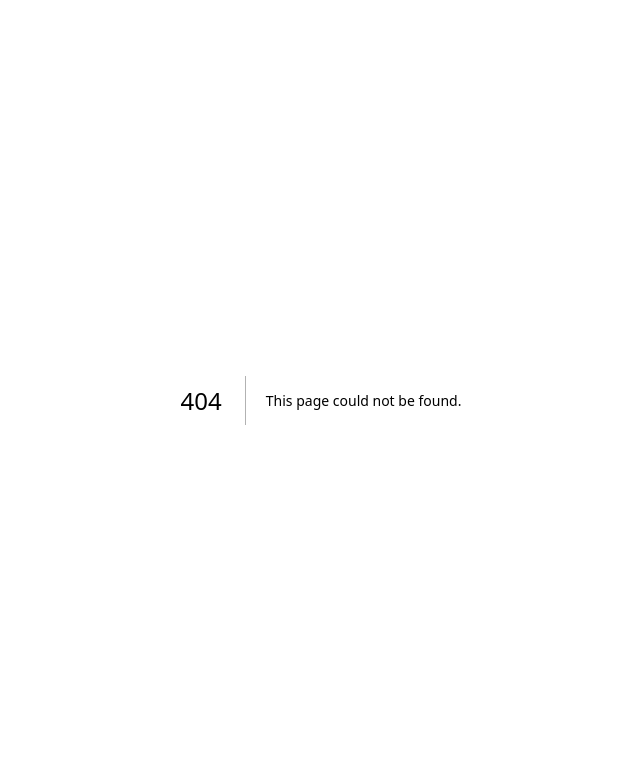
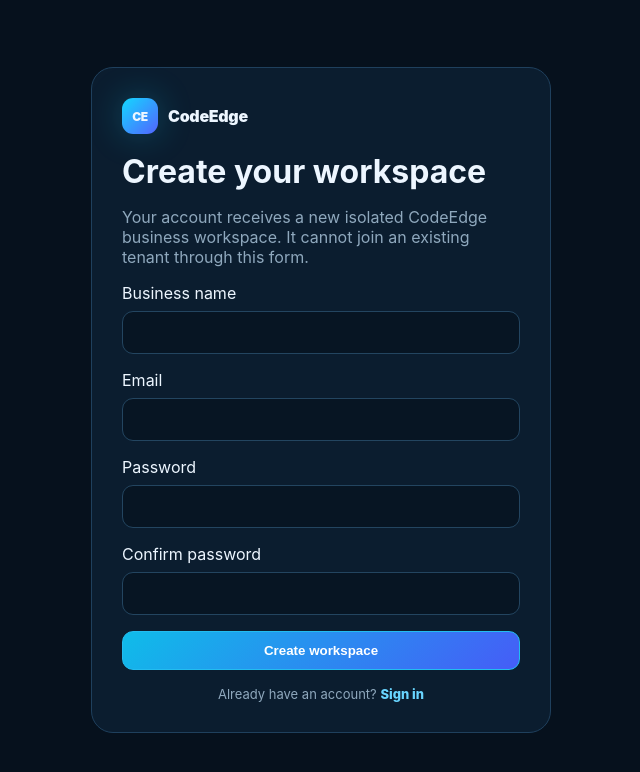
Before and after one commit to sohail654312-gif/codeedge-business-os, a Next.js app: page /signup in a window 1280 px wide. Before the commit this address had no page. Shown: the top 772 px of the page, without its empty margins (319-959 px from the left). Built offline with nearby package versions, Linux system fonts and the light colour scheme.

Commit message:
Auth: add secure owner signup flow
Adds the secure application-side owner signup path for hosted Supabase, with isolated workspace onboarding, validation and tests. Protected MVP unchanged.

```diff
--- a/src/app/login/page.tsx
+++ b/src/app/login/page.tsx
@@ -1,3 +1,4 @@
+import Link from "next/link";
 import { Brand } from "@/components/Brand";
 import { LoginForm } from "@/components/auth/LoginForm";
 
@@ -9,6 +10,9 @@ export default function Login() {
         <h1>Welcome back</h1>
         <p className="muted">Sign in to your CodeEdge workspace.</p>
         <LoginForm />
+        <p className="authSwitch">
+          New to CodeEdge? <Link href="/signup">Create a workspace</Link>
+        </p>
         <div className="demoHint">
           Access is checked against your active CodeEdge business membership.
         </div>
--- /dev/null
+++ b/src/app/signup/page.tsx
@@ -0,0 +1,21 @@
+import Link from "next/link";
+import { Brand } from "@/components/Brand";
+import { SignupForm } from "@/components/auth/SignupForm";
+
+export default function SignupPage() {
+  return (
+    <main className="loginWrap">
+      <div className="loginCard">
+        <Brand />
+        <h1>Create your workspace</h1>
+        <p className="muted">
+          Your account receives a new isolated CodeEdge business workspace. It cannot join an existing tenant through this form.
+        </p>
+        <SignupForm />
+        <p className="authSwitch">
+          Already have an account? <Link href="/login">Sign in</Link>
+        </p>
+      </div>
+    </main>
+  );
+}
--- /dev/null
+++ b/src/components/auth/SignupForm.tsx
@@ -0,0 +1,36 @@
+"use client";
+
+import { useActionState } from "react";
+import { signUp, type AuthFormState } from "@/modules/auth/actions";
+
+const initialState: AuthFormState = {};
+
+export function SignupForm() {
+  const [state, action, pending] = useActionState(signUp, initialState);
+
+  return (
+    <form action={action}>
+      <div className="field">
+        <label htmlFor="business_name">Business name</label>
+        <input id="business_name" name="business_name" maxLength={120} required />
+      </div>
+      <div className="field">
+        <label htmlFor="email">Email</label>
+        <input id="email" name="email" type="email" autoComplete="email" required />
+      </div>
+      <div className="field">
+        <label htmlFor="password">Password</label>
+        <input id="password" name="password" type="password" minLength={12} autoComplete="new-password" required />
+      </div>
+      <div className="field">
+        <label htmlFor="confirmation">Confirm password</label>
+        <input id="confirmation" name="confirmation" type="password" minLength={12} autoComplete="new-password" required />
+      </div>
+      {state.error ? <div className="formError" role="alert">{state.error}</div> : null}
+      {state.success ? <div className="formSuccess" role="status">{state.success}</div> : null}
+      <button className="btn primary full" type="submit" disabled={pending || Boolean(state.success)}>
+        {pending ? "Creating workspace..." : state.success ? "Check your email" : "Create workspace"}
+      </button>
+    </form>
+  );
+}
--- a/src/modules/auth/actions.ts
+++ b/src/modules/auth/actions.ts
@@ -3,9 +3,9 @@
 import { redirect } from "next/navigation";
 import { createClient } from "@/server/db/client";
 import { verifiedUser } from "@/server/authorization/tenant";
-import { loginSchema } from "./validation";
+import { loginSchema, signupSchema } from "./validation";
 
-export type AuthFormState = { error?: string };
+export type AuthFormState = { error?: string; success?: string };
 
 export async function signIn(
   _state: AuthFormState,
@@ -40,6 +40,50 @@ export async function signIn(
   redirect("/dashboard");
 }
 
+export async function signUp(
+  _state: AuthFormState,
+  formData: FormData,
+): Promise<AuthFormState> {
+  const parsed = signupSchema.safeParse({
+    business_name: formData.get("business_name"),
+    email: formData.get("email"),
+    password: formData.get("password"),
+    confirmation: formData.get("confirmation"),
+  });
+
+  if (!parsed.success) {
+    return { error: parsed.error.issues[0]?.message ?? "Check your signup details." };
+  }
+
+  try {
+    const client = await createClient();
+    const { data, error } = await client.auth.signUp({
+      email: parsed.data.email,
+      password: parsed.data.password,
+      options: {
+        data: {
+          codeedge_signup: true,
+          business_name: parsed.data.business_name,
+        },
+      },
+    });
+
+    if (error) {
+      return { error: "Unable to create the account. Check the details and try again." };
+    }
+
+    if (data.session) {
+      redirect("/dashboard");
+    }
+
+    return {
+      success: "Account created. Check your email to confirm your address, then sign in.",
+    };
+  } catch {
+    return { error: "Signup is unavailable. Please try again shortly." };
+  }
+}
+
 export async function signOut() {
   const client = await createClient();
   await client.auth.signOut({ scope: "local" });
--- a/src/modules/auth/validation.ts
+++ b/src/modules/auth/validation.ts
@@ -1,6 +1,19 @@
 import { z } from "zod";
 
+const emailSchema = z.string().trim().email().max(254);
+const passwordSchema = z.string().min(12, "Use at least 12 characters.").max(256);
+
 export const loginSchema = z.object({
-  email: z.string().trim().email().max(254),
+  email: emailSchema,
   password: z.string().min(1).max(256),
 });
+
+export const signupSchema = z.object({
+  business_name: z.string().trim().min(2, "Business name is required.").max(120),
+  email: emailSchema,
+  password: passwordSchema,
+  confirmation: z.string().min(1).max(256),
+}).refine((value) => value.password === value.confirmation, {
+  message: "Passwords do not match.",
+  path: ["confirmation"],
+});
```
Also changed, not shown: src/app/globals.css, 1 other file (tests, documents, lock files or other folders).
